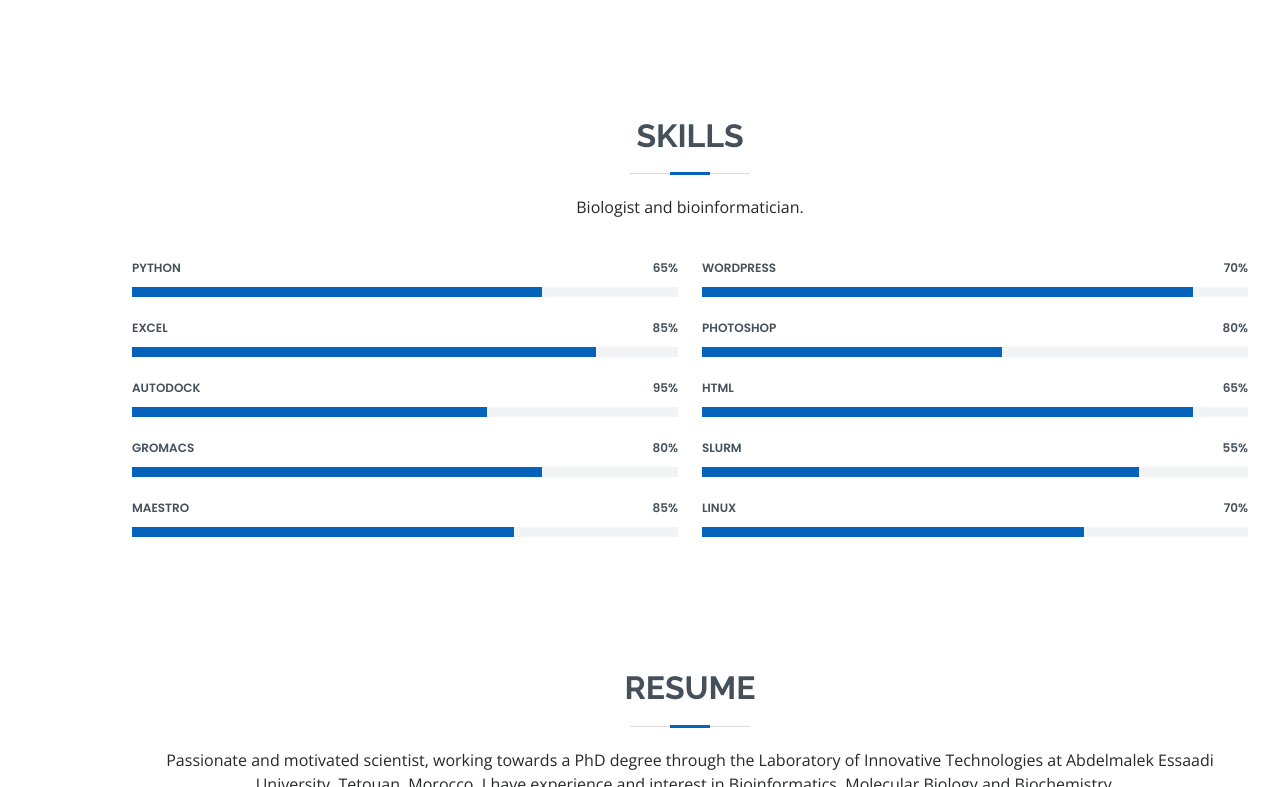
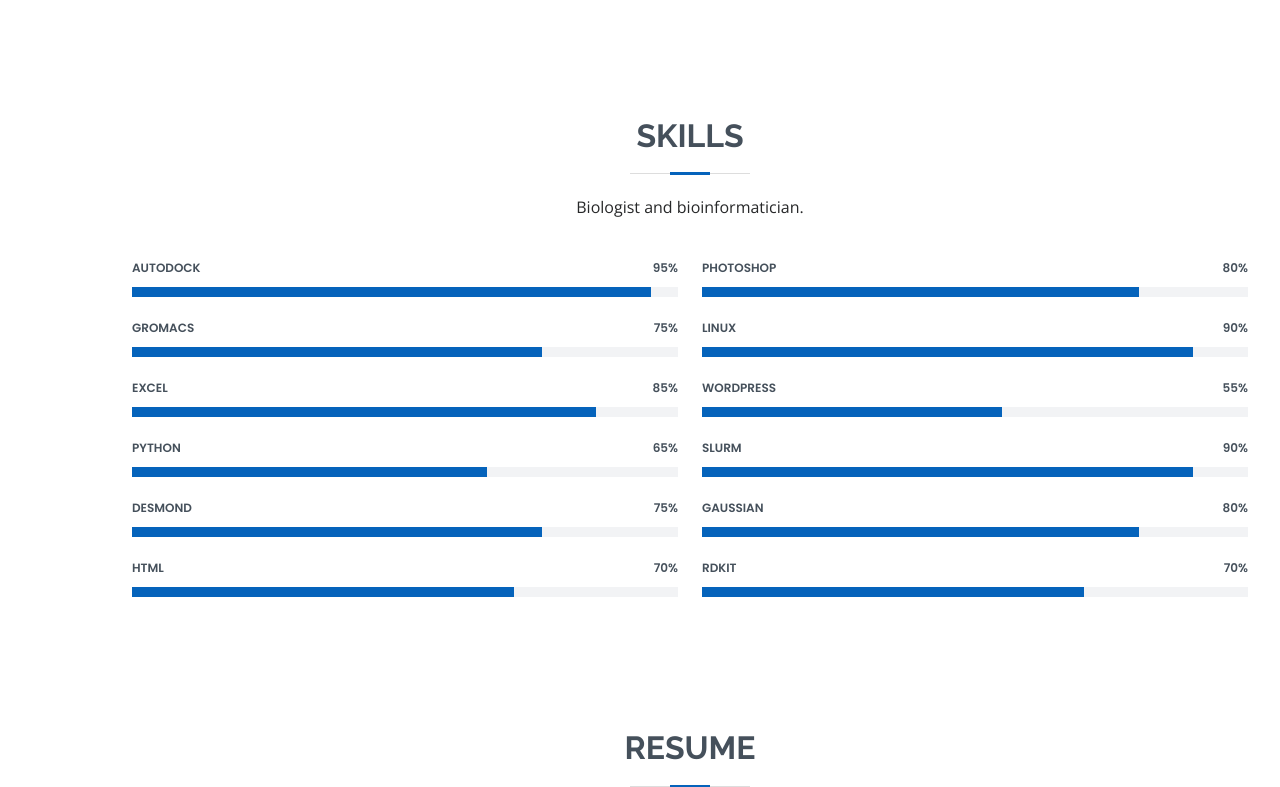
Before and after one commit to yboulaamane/MyResume, a plain HTML site: page index.html in a window 1280 px wide. Shown: the part 1759-2546 px from the top of the page. Drawn offline with nearby package versions, Linux system fonts and the light colour scheme.

Commit message:
Update index.html

```diff
--- a/index.html
+++ b/index.html
@@ -176,10 +176,15 @@
 
           <div class="col-lg-6">
 
-
+            <div class="progress">
+              <span class="skill">AutoDock <i class="val">95%</i></span>
+              <div class="progress-bar-wrap">
+                <div class="progress-bar" role="progressbar" aria-valuenow="95" aria-valuemin="0" aria-valuemax="100"></div>
+              </div>
+            </div>
 
             <div class="progress">
-              <span class="skill">Python <i class="val">65%</i></span>
+              <span class="skill">Gromacs <i class="val">75%</i></span>
               <div class="progress-bar-wrap">
                 <div class="progress-bar" role="progressbar" aria-valuenow="75" aria-valuemin="0" aria-valuemax="100"></div>
               </div>
@@ -192,19 +197,19 @@
               </div>
             </div>
             <div class="progress">
-              <span class="skill">AutoDock <i class="val">95%</i></span>
+              <span class="skill">Python <i class="val">65%</i></span>
               <div class="progress-bar-wrap">
                 <div class="progress-bar" role="progressbar" aria-valuenow="65" aria-valuemin="0" aria-valuemax="100"></div>
               </div>
             </div>
             <div class="progress">
-              <span class="skill">Gromacs <i class="val">80%</i></span>
+              <span class="skill">Desmond <i class="val">75%</i></span>
               <div class="progress-bar-wrap">
                 <div class="progress-bar" role="progressbar" aria-valuenow="75" aria-valuemin="0" aria-valuemax="100"></div>
               </div>
             </div>
             <div class="progress">
-              <span class="skill">Maestro<i class="val">85%</i></span>
+              <span class="skill">HTML <i class="val">70%</i></span>
               <div class="progress-bar-wrap">
                 <div class="progress-bar" role="progressbar" aria-valuenow="70" aria-valuemin="0" aria-valuemax="100"></div>
               </div>
@@ -214,34 +219,40 @@
 
           <div class="col-lg-6">
 
+            <div class="progress">
+              <span class="skill">Photoshop <i class="val">80%</i></span>
+              <div class="progress-bar-wrap">
+                <div class="progress-bar" role="progressbar" aria-valuenow="80" aria-valuemin="0" aria-valuemax="100"></div>
+              </div>
+            </div>
 
             <div class="progress">
-              <span class="skill">WordPress <i class="val">70%</i></span>
+              <span class="skill">Linux <i class="val">90%</i></span>
               <div class="progress-bar-wrap">
                 <div class="progress-bar" role="progressbar" aria-valuenow="90" aria-valuemin="0" aria-valuemax="100"></div>
               </div>
             </div>
 
             <div class="progress">
-              <span class="skill">Photoshop <i class="val">80%</i></span>
+              <span class="skill">WordPress <i class="val">55%</i></span>
               <div class="progress-bar-wrap">
                 <div class="progress-bar" role="progressbar" aria-valuenow="55" aria-valuemin="0" aria-valuemax="100"></div>
               </div>
             </div>
             <div class="progress">
-              <span class="skill">HTML <i class="val">65%</i></span>
+              <span class="skill">SLURM <i class="val">90%</i></span>
               <div class="progress-bar-wrap">
                 <div class="progress-bar" role="progressbar" aria-valuenow="90" aria-valuemin="0" aria-valuemax="100"></div>
               </div>
             </div>
             <div class="progress">
-              <span class="skill">SLURM <i class="val">55%</i></span>
+              <span class="skill">Gaussian <i class="val">80%</i></span>
               <div class="progress-bar-wrap">
                 <div class="progress-bar" role="progressbar" aria-valuenow="80" aria-valuemin="0" aria-valuemax="100"></div>
               </div>
             </div>
             <div class="progress">
-              <span class="skill">Linux <i class="val">70%</i></span>
+              <span class="skill">RDKIT <i class="val">70%</i></span>
               <div class="progress-bar-wrap">
                 <div class="progress-bar" role="progressbar" aria-valuenow="70" aria-valuemin="0" aria-valuemax="100"></div>
               </div>
```
